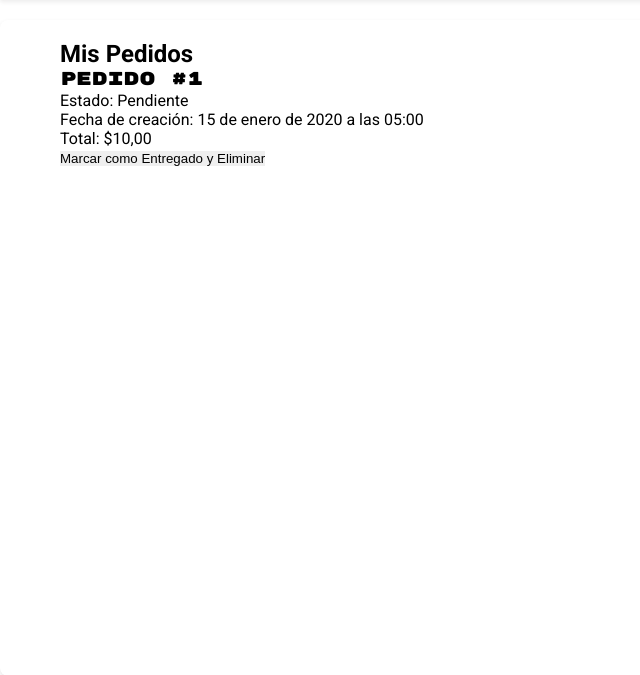
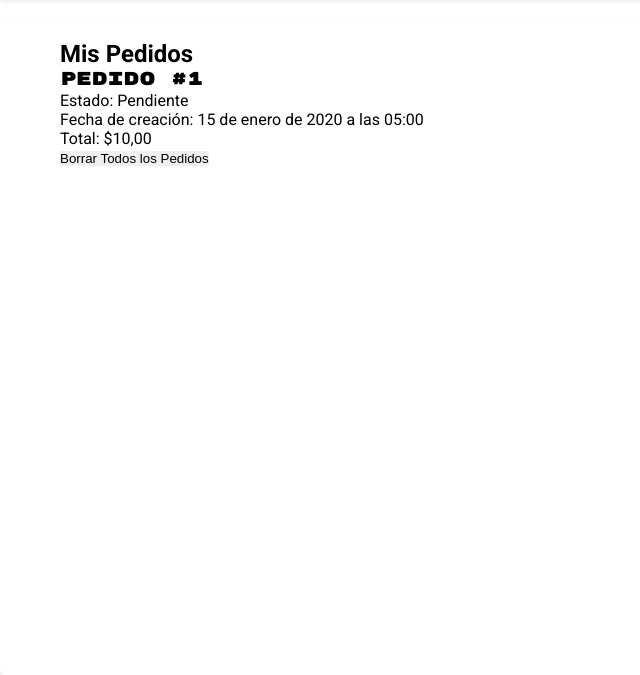
Before and after one commit to WMireG/backend, a Django app: page /pedidos/ in a window 1280 px wide. Shown: the part 61-736 px from the top of the page, without its empty margins (0-640 px from the left). Run offline with Django 5.2, Linux system fonts and the light colour scheme; a user stored in the database is signed in; tables that the repository leaves empty hold one stand-in row (values such as "Sample post").

Commit message:
agregado un boton para eliminar los pedidos

```diff
--- a/tienda/pedidos/templates/pedidos.html
+++ b/tienda/pedidos/templates/pedidos.html
@@ -14,13 +14,13 @@
             <h3>Pedido #{{ pedido.id }}</h3>
             <p>Estado: {{ pedido.estado }}</p>
             <p>Fecha de creación: {{ pedido.crear_en }}</p>
-            <p>Total: ${{ pedido.total|floatformat:"2" }}</p>
-            {% if pedido.estado != 'Entregado' %}
-            <form action="{% url 'marcar_entregado' pedido.id %}" method="post">
+            <p>Total: ${{ pedido.total|floatformat:"2" }}
+
+            </p><form method="post" action="{% url 'borrar_pedidos' %}">
                 {% csrf_token %}
-                <button type="submit" class="btn btn-success">Marcar como Entregado y Eliminar</button>
+                <button type="submit" class="btn btn-danger">Borrar Todos los Pedidos</button>
             </form>
-            {% endif %}
+
         </div>
         {% endfor %}
     </div>
--- a/tienda/pedidos/urls.py
+++ b/tienda/pedidos/urls.py
@@ -1,12 +1,12 @@
 from django.urls import path
 from usuarios.views import CustomLoginView, RegistrationView, LogoutConfirmationView
-from pedidos.views import HomeView, ProcesarPedidoView, ListaPedidosView, MarcarComoEntregadoView
+from pedidos.views import HomeView, ProcesarPedidoView, ListaPedidosView, BorrarPedidos
 
 urlpatterns = [
     path('', HomeView.as_view(), name="pedidos"),
     path('procesar_pedido/', ProcesarPedidoView.as_view(), name='procesar_pedido'),
     path('lista_pedidos/', ListaPedidosView.as_view(), name='lista_pedidos'),
-    path('pedidos/marcar_entregado/<int:pedido_id>/', MarcarComoEntregadoView.as_view(), name='marcar_entregado'),
+    path('borrar_pedidos/', BorrarPedidos.as_view(), name='borrar_pedidos'),
     path("login/", CustomLoginView.as_view(), name="login"),
     path("registro/", RegistrationView.as_view(), name="registro"),
     path("confirm_logout/", LogoutConfirmationView.as_view(), name="confirm_logout"),
--- a/tienda/pedidos/views.py
+++ b/tienda/pedidos/views.py
@@ -45,13 +45,10 @@ class ProcesarPedidoView(LoginRequiredMixin, View):
         # Redirige a la página de pedidos o a donde sea necesario
         return redirect('pedidos')
 
-class MarcarComoEntregadoView(View):
-
-    def post(self, request, pedido_id, *args, **kwargs):
-        pedido = get_object_or_404(Pedido, id=pedido_id)
-        pedido.marcar_como_entregado()
-        pedido.eliminar_pedido()
-        return redirect('pedidos')  # Redirige de vuelta a la lista de pedidos
+class BorrarPedidos(View):
+    def post(self, request, *args, **kwargs):
+        Pedido.objects.all().delete()
+        return redirect('catalogo')
 
 class ListaPedidosView(LoginRequiredMixin, ListView):
     template_name = 'pedidos.html'
```
Also changed, not shown: tienda/db.sqlite3.
